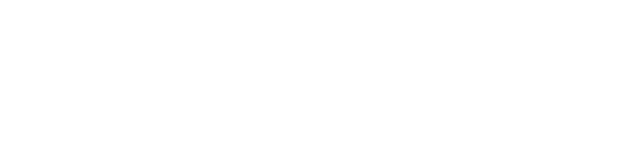
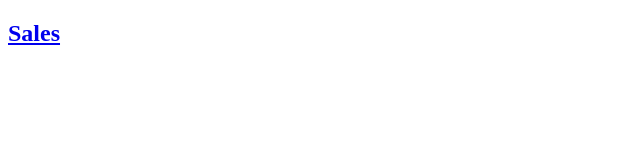
Before and after one commit to afrey09/cookies-stand, a plain HTML site: page index.html in a window 1280 px wide. Shown: the whole page, without its empty margins (0-640 px from the left). Drawn offline with Linux system fonts and the light colour scheme.

Commit message:
adding sales

```diff
--- a/index.html
+++ b/index.html
@@ -7,7 +7,7 @@
   <title></title>
 </head>
 <body>
-  <h2><a href="sales.html"></a></h2>
+  <h2><a href="sales.html">Sales</a></h2>
 </body>
 
 </html>
```
